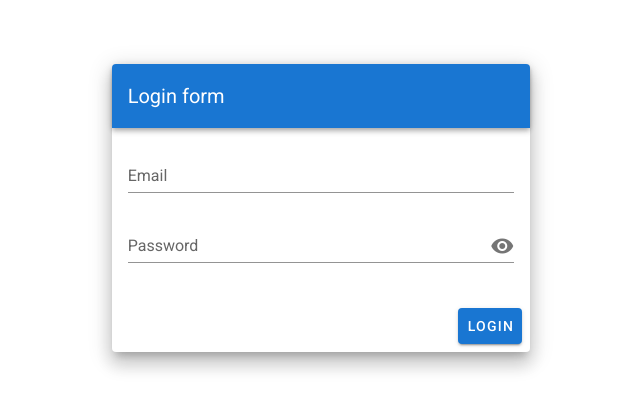
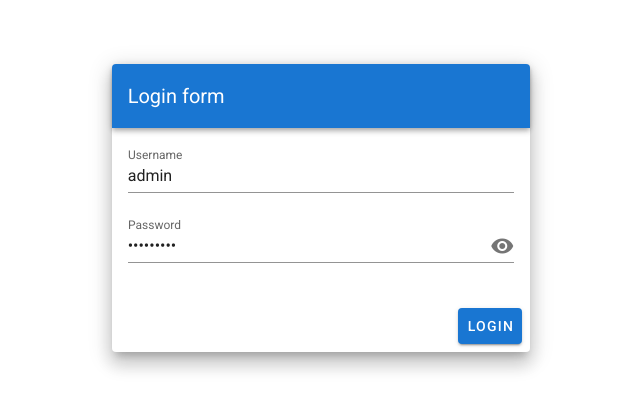
Before and after one commit to maeluenie/JAP, a Nuxt app: page /login in a window 1280 px wide. Shown: the part 192-602 px from the top of the page, without its empty margins (319-959 px from the left). Built offline with nearby package versions, Linux system fonts and the light colour scheme.

Commit message:
Update login.vue

```diff
--- a/pages/login.vue
+++ b/pages/login.vue
@@ -11,10 +11,10 @@
               <v-card-text>
                 <v-form>
                   <v-text-field
-                    name="email"
-                    label="Email"
+                    name="username"
+                    label="Username"
                     type="text"
-                    v-model="email"
+                    v-model="username"
                   ></v-text-field>
                   <v-text-field
                     id="password"
@@ -30,7 +30,9 @@
               <v-card-actions>
                 <v-spacer></v-spacer>
                 <!-- v-if role=admin go to listofjobs while else go to userQA page -->
-                <v-btn color="primary" nuxt to="/list_of_jobs" @click="loginHandler">Login</v-btn>
+                <!-- <v-btn color="primary" @click="loginHandler" v-if="$auth.data=='admin'" nuxt to="/list_of_jobs">Login</v-btn> -->
+                <!-- <v-btn color="primary" v-else nuxt to="/userQA" @click="loginHandler">Login</v-btn> -->
+                <v-btn color="primary" @click="loginHandler">Login</v-btn>
               </v-card-actions>
             </v-card>
           </v-flex>
@@ -49,16 +51,35 @@ export default {
   name: "Login",
   data() {
     return {
-      email: null,
-      password: null,
+      username: 'admin',
+      password: 'test12345',
+      // username: 'AP126TAGUNJIVASITTHIKUL',
+      // password: '4)B3J2?ZgL',
       value: String,
+      //role: true,
     };
   },
   methods:{
-    loginHandler(){
-      const login = {'email': this.email, 'password': this.password}
-      console.log(login);
-    },
+
+    async loginHandler(){
+      try{
+        const response = await this.$auth.loginWith("local",{
+          data: {'username': this.username, 'password': this.password}
+        });
+        console.log(this.$auth.user);
+        if (this.$auth.user=='admin') {
+        this.$router.replace({ name: "list_of_jobs" });
+        }
+        else {
+          this.$router.replace({name: "userQA"});
+        }
+
+      } catch (err) {
+        //console.log(this.username,this.password)
+        console.log(err);
+      }
+      },
+
     switchVisibility(){
       this.passwordFieldType = this.passwordFieldType == "password" ? "text" :"password";
     }
```
